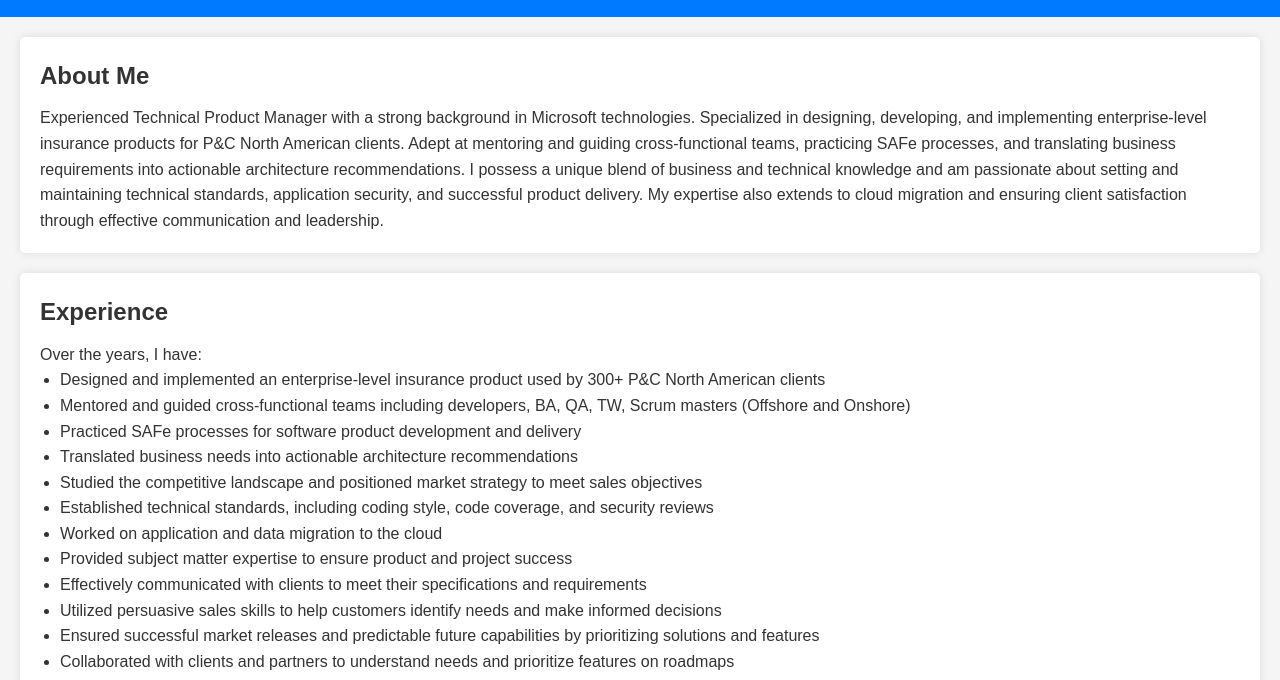
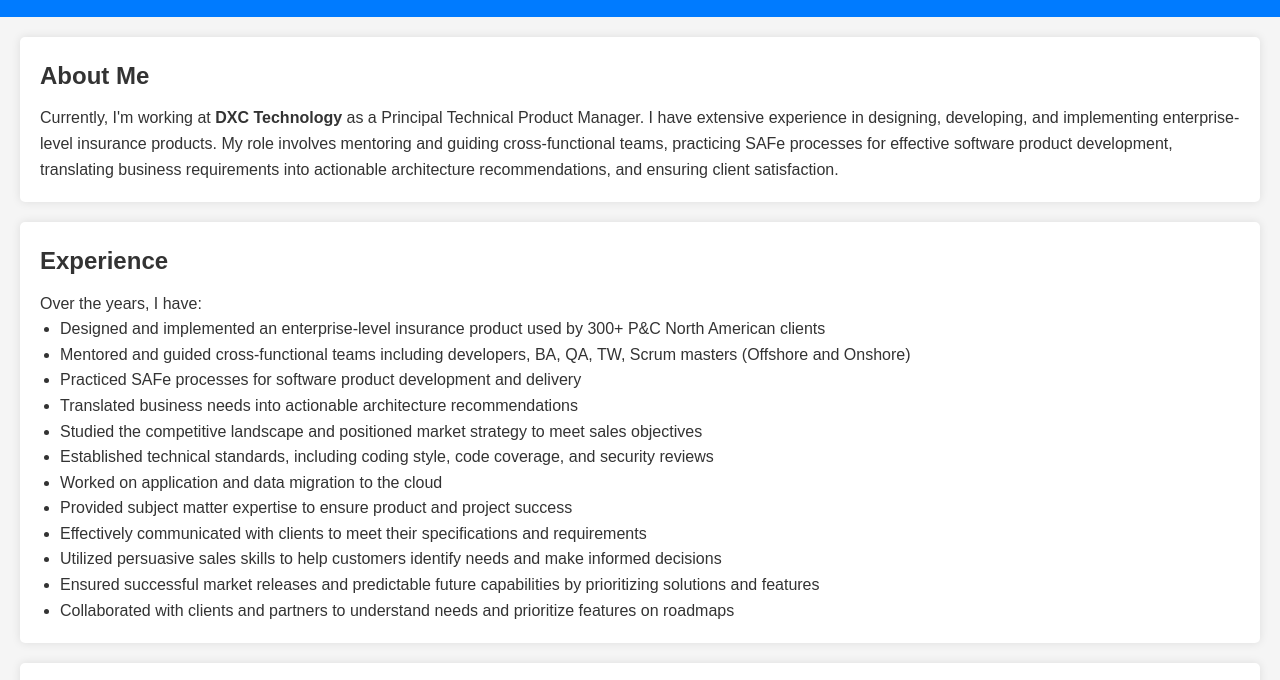
Before and after one commit to paragsarin/paragsarin.github.io, a plain HTML site: page index.html in a window 1280 px wide. Shown: the part 103-783 px from the top of the page. Drawn offline with Linux system fonts and the light colour scheme.

Commit message:
Update index.html

```diff
--- a/index.html
+++ b/index.html
@@ -14,9 +14,9 @@
     </header>
 
     <section id="about">
-        <h2>About Me</h2>
-        <p>Experienced Technical Product Manager with a strong background in Microsoft technologies. Specialized in designing, developing, and implementing enterprise-level insurance products for P&C North American clients. Adept at mentoring and guiding cross-functional teams, practicing SAFe processes, and translating business requirements into actionable architecture recommendations. I possess a unique blend of business and technical knowledge and am passionate about setting and maintaining technical standards, application security, and successful product delivery. My expertise also extends to cloud migration and ensuring client satisfaction through effective communication and leadership.</p>
-    </section>
+    <h2>About Me</h2>
+    <p>Currently, I'm working at <strong>DXC Technology</strong> as a Principal Technical Product Manager. I have extensive experience in designing, developing, and implementing enterprise-level insurance products. My role involves mentoring and guiding cross-functional teams, practicing SAFe processes for effective software product development, translating business requirements into actionable architecture recommendations, and ensuring client satisfaction.</p>
+</section>
 
     <section id="experience">
         <h2>Experience</h2>
```
